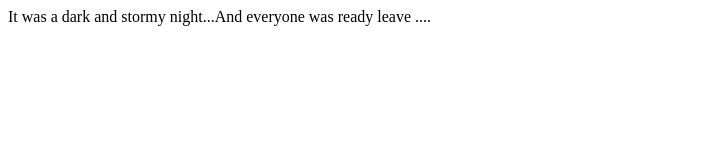
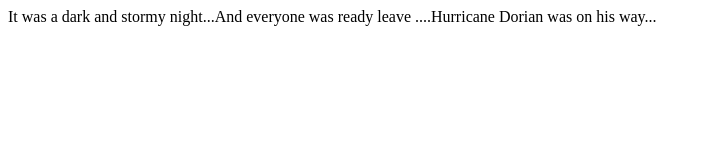
Before and after one commit to cmfournier/fireside-story, a plain HTML site: page index.html in a window 1280 px wide. Shown: the whole page, without its empty margins (0-711 px from the left). Drawn offline with Linux system fonts and the light colour scheme.

Commit message:
added third line of story

```diff
--- a/index.html
+++ b/index.html
@@ -1,5 +1,5 @@
 <html>
   <body>
-    <p>It was a dark and stormy night...And everyone was ready leave ....</p>
+    <p>It was a dark and stormy night...And everyone was ready leave ....Hurricane Dorian was on his way...</p>
   </body>
 </html>
```
